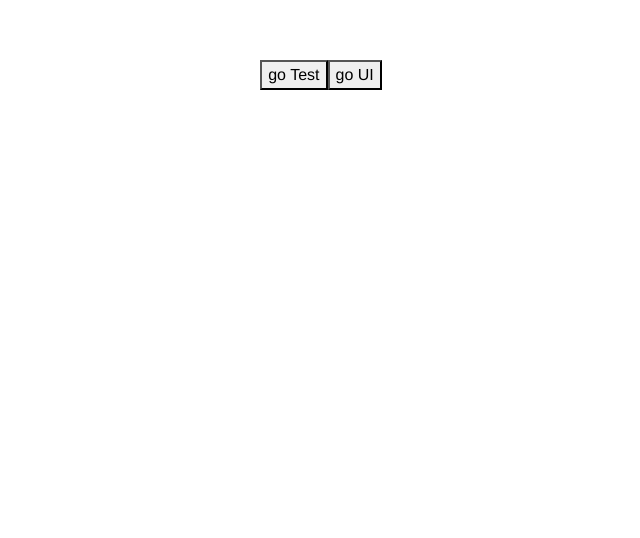
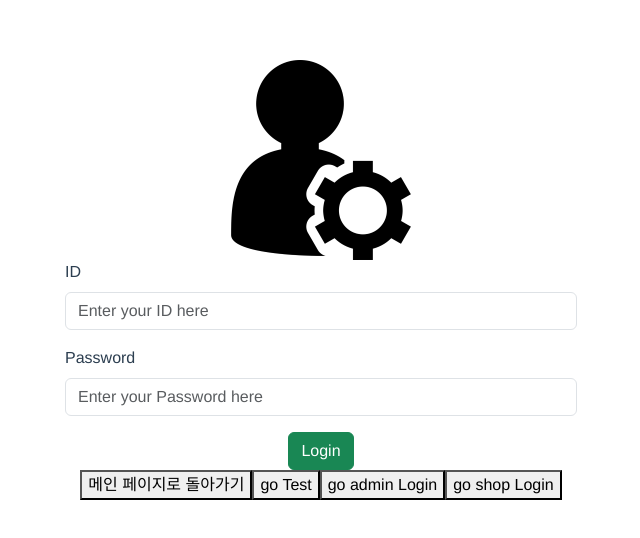
Before and after one commit to pokqok/kiosk, a Vue app in the folder frontend/: page /login/admin in a window 1280 px wide. Before the commit this address had no page. Shown: the top 538 px of the page, without its empty margins (319-959 px from the left). Built offline with nearby package versions, Linux system fonts and the light colour scheme.

Commit message:
1. router 설정 변경 2. shop 로그인시 id: shop, password:shop

```diff
--- a/frontend/src/App.vue
+++ b/frontend/src/App.vue
@@ -1,7 +1,8 @@
 <template>
   <RouterView @comeBack="showButton=true"></RouterView>
   <RouterLink to="/test"> <button v-if="showButton" @click="showButton = false">go Test</button> </RouterLink>
-  <RouterLink to="/login"> <button v-if="showButton" @click="showButton = false">go UI</button> </RouterLink>
+  <RouterLink to="/login/admin"> <button v-if="showButton" @click="showButton = false">go admin Login</button> </RouterLink>
+  <RouterLink to="/login/shop"> <button v-if="showButton" @click="showButton = false">go shop Login</button> </RouterLink>
 </template>
 
 <script>
--- a/frontend/src/components/LoginPage.vue
+++ b/frontend/src/components/LoginPage.vue
@@ -1,6 +1,7 @@
 <template>
   <div>
-        <img src="../assets/logo.png">
+    <img v-if="$route.params.mode == 'shop'" src="../assets/logo.png">
+    <img v-if="$route.params.mode == 'admin'" src="../assets/admin.png">
 
     <!-- ID 입력 -->
     <div class="mb-3" style="margin-left: 30%; margin-right: 30%;">
@@ -11,7 +12,8 @@
     <!-- Password 입력 -->
     <div class="mb-3" style="margin-left: 30%; margin-right: 30%;">
       <label for="basic-url" class="form-label" style="margin-right: 100%">Password</label>
-            <input type="password" class="form-control" id="password" v-model="password" placeholder="Enter your Password here">
+      <input type="password" class="form-control" id="password" v-model="password"
+        placeholder="Enter your Password here">
     </div>
 
 
@@ -36,8 +38,9 @@ export default {
   },
   methods: {
     async login() {
+      if (this.$route.params.mode == 'admin') {
         try {
-        const response = await axios.post('http://localhost:3000/login', {
+          const response = await axios.post('http://localhost:3000/login/admin', {
             email: this.email,
             password: this.password,
           });
@@ -45,16 +48,33 @@ export default {
             console.log("LOGIN SUCCESS");
             alert('로그인 완료되었습니다.');
             // 관리자 페이지로 이동
-            this.$router.push('/admin'); // 이동할 페이지 위치
+            this.$router.push('/admin/' + response.data.userID); // 이동할 페이지 위치
           } else {
             alert('로그인 실패: ' + response.data.message);
           }
         } catch (error) {
           alert('로그인 요청 실패: ' + error);
         }
+      } else if (this.$route.params.mode == 'shop') {
+        try {
+          const response = await axios.post('http://localhost:3000/login/shop', {
+            email: this.email,
+            password: this.password,
+          });
+          if (response.data.success) {
+            console.log("LOGIN SUCCESS");
+            alert('로그인 완료되었습니다.');
+            this.$router.push('/shop/' + response.data.shopID); // 이동할 페이지 위치
+          } else {
+            alert('로그인 실패: ' + response.data.message);
+          }
+        } catch (error) {
+          alert('로그인 요청 실패: ' + error);
+        }
+      }
     },
 
-    goToRootPage(){
+    goToRootPage() {
       this.$router.push("/")
       this.$emit("comeBack")
     },
--- /dev/null
+++ b/frontend/src/components/ShopPage.vue
@@ -0,0 +1,24 @@
+<template>
+    <div>
+        <h4>{{ $route.params.id }}</h4>
+        <div class="btn-group" role="group" aria-label="Basic radio toggle button group">
+            <input type="radio" class="btn-check" name="btnradio" id="btnradio1" autocomplete="off" checked>
+            <label class="btn btn-outline-primary" for="btnradio1">Radio 1</label>
+
+            <input type="radio" class="btn-check" name="btnradio" id="btnradio2" autocomplete="off">
+            <label class="btn btn-outline-primary" for="btnradio2">Radio 2</label>
+
+            <input type="radio" class="btn-check" name="btnradio" id="btnradio3" autocomplete="off">
+            <label class="btn btn-outline-primary" for="btnradio3">Radio 3</label>
+        </div>
+    </div>
+</template>
+
+<script>
+export default {
+    name: 'ShopPage',
+
+}
+</script>
+
+<style></style>
```
Also changed, not shown: frontend/src/router.js (+7 -2 lines), frontend/src/assets/admin.png (added), 1 other file (tests, documents, lock files or other folders). Lines whose indentation alone changed are shown as unchanged.
